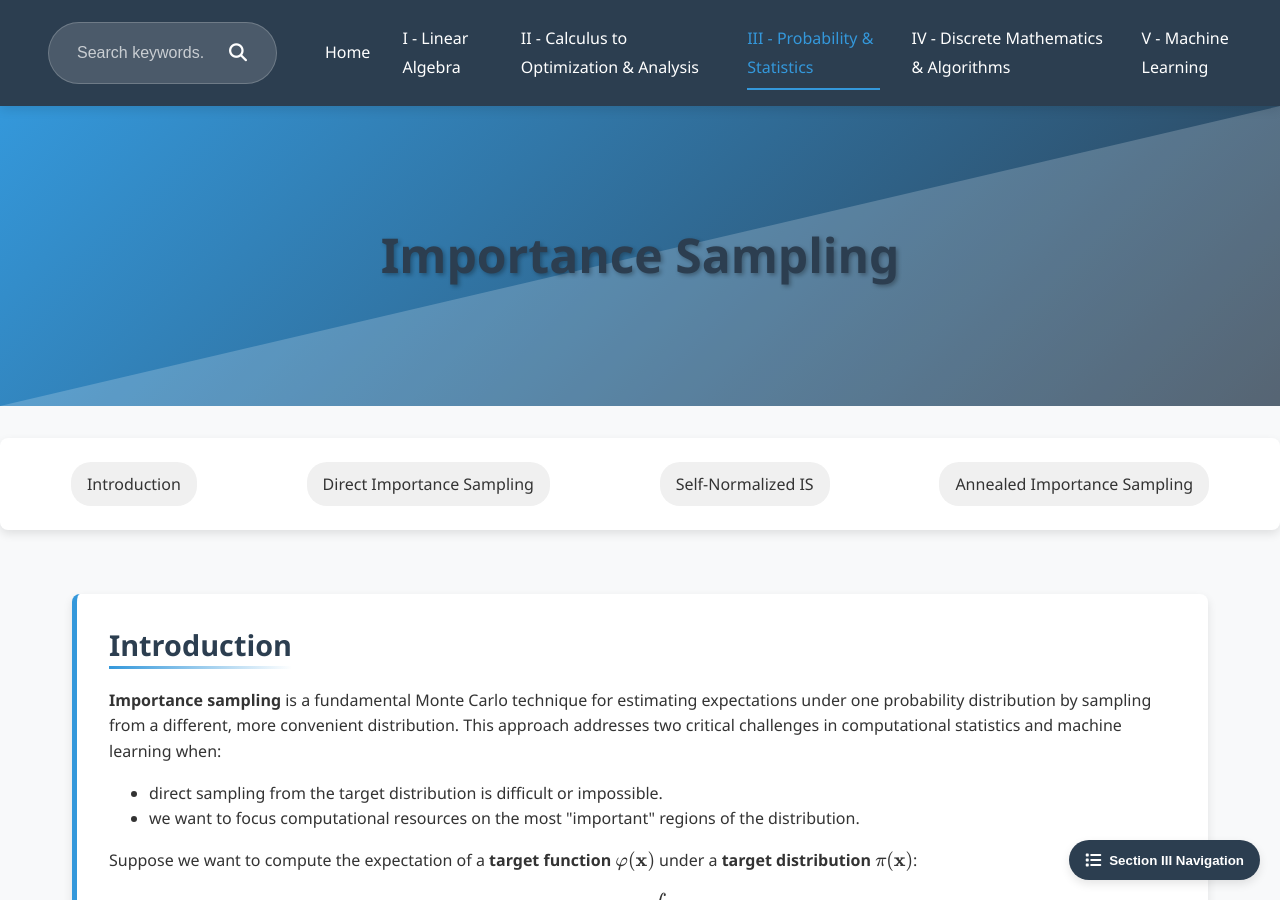
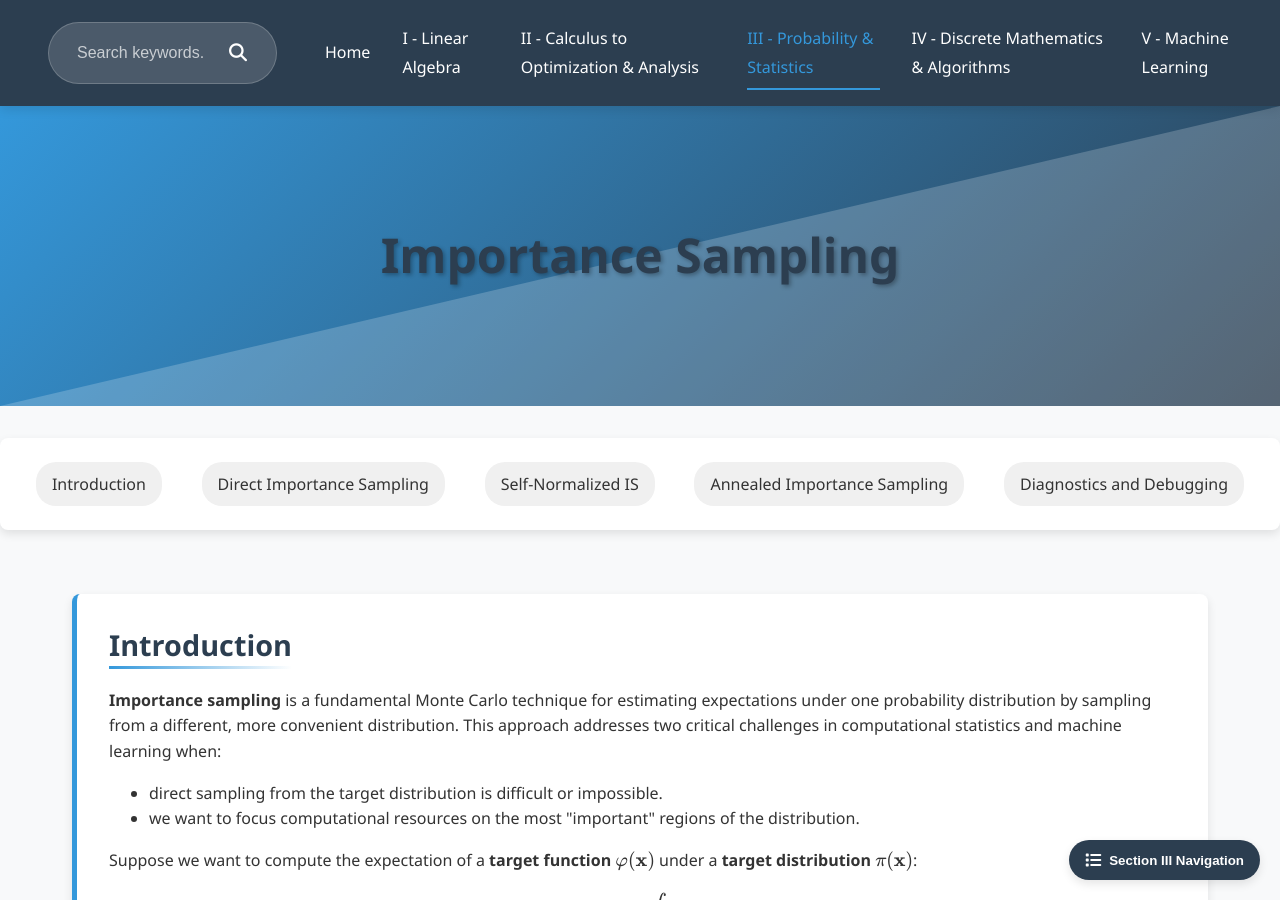
Before and after one commit to Yusukey01/yusukey01.github.io, a Jekyll site: the page built from Mathematics/Probability/importance_sampling.html, in a window 1280 px wide and 900 px high. Built offline with Jekyll 4.4.1, drawn with Linux system fonts in a browser that asks for light colours.

Commit message:
making Importance sampling, AIS

```diff
--- a/Mathematics/Probability/importance_sampling.html
+++ b/Mathematics/Probability/importance_sampling.html
@@ -130,6 +130,7 @@ uses_python: false
             <a href="#direct">Direct Importance Sampling</a>
             <a href="#selfnorm">Self-Normalized IS</a>
             <a href="#ais">Annealed Importance Sampling</a>
+            <a href="#diagnostics">Diagnostics and Debugging</a>
         </div>
 
         <div class="container">
```
